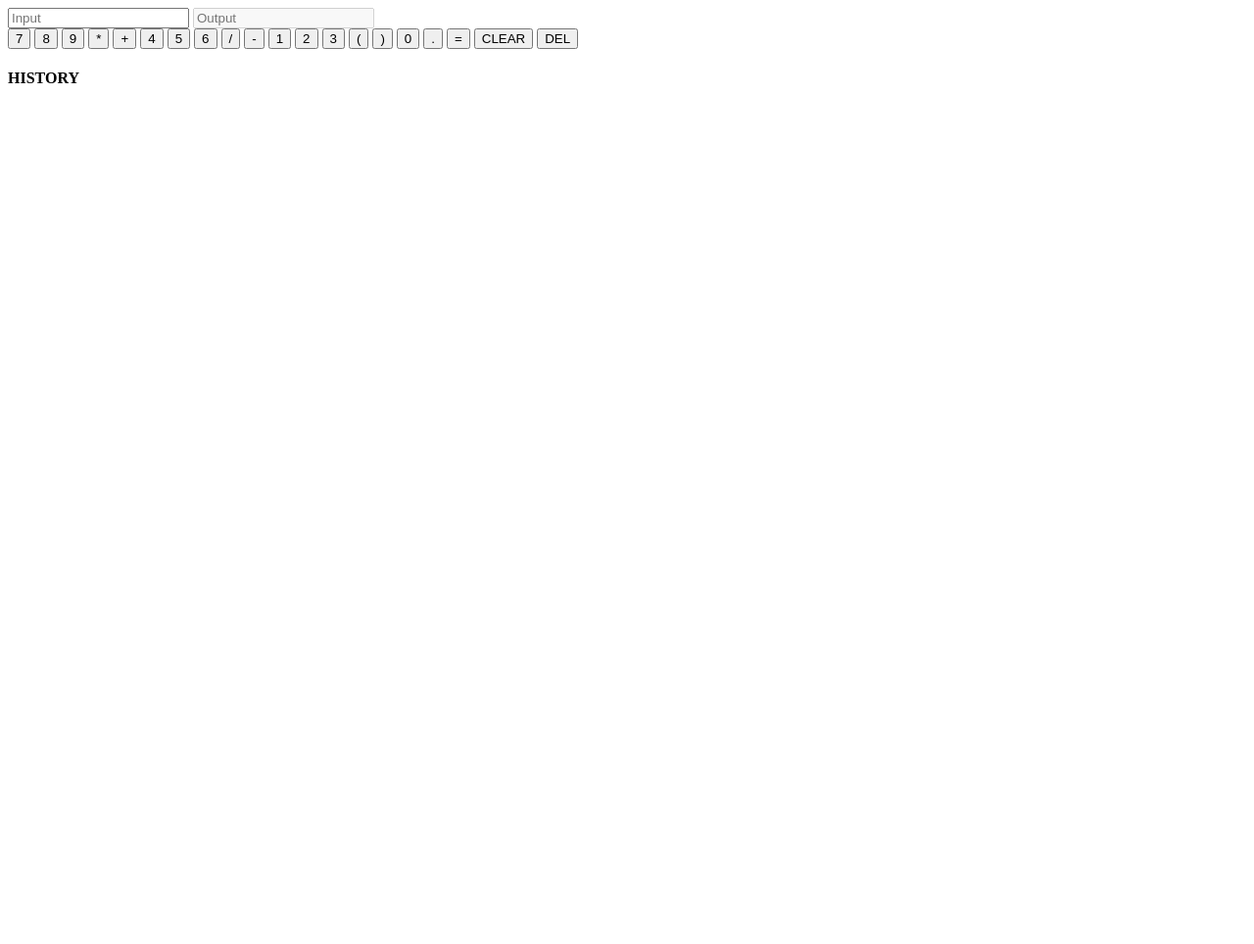
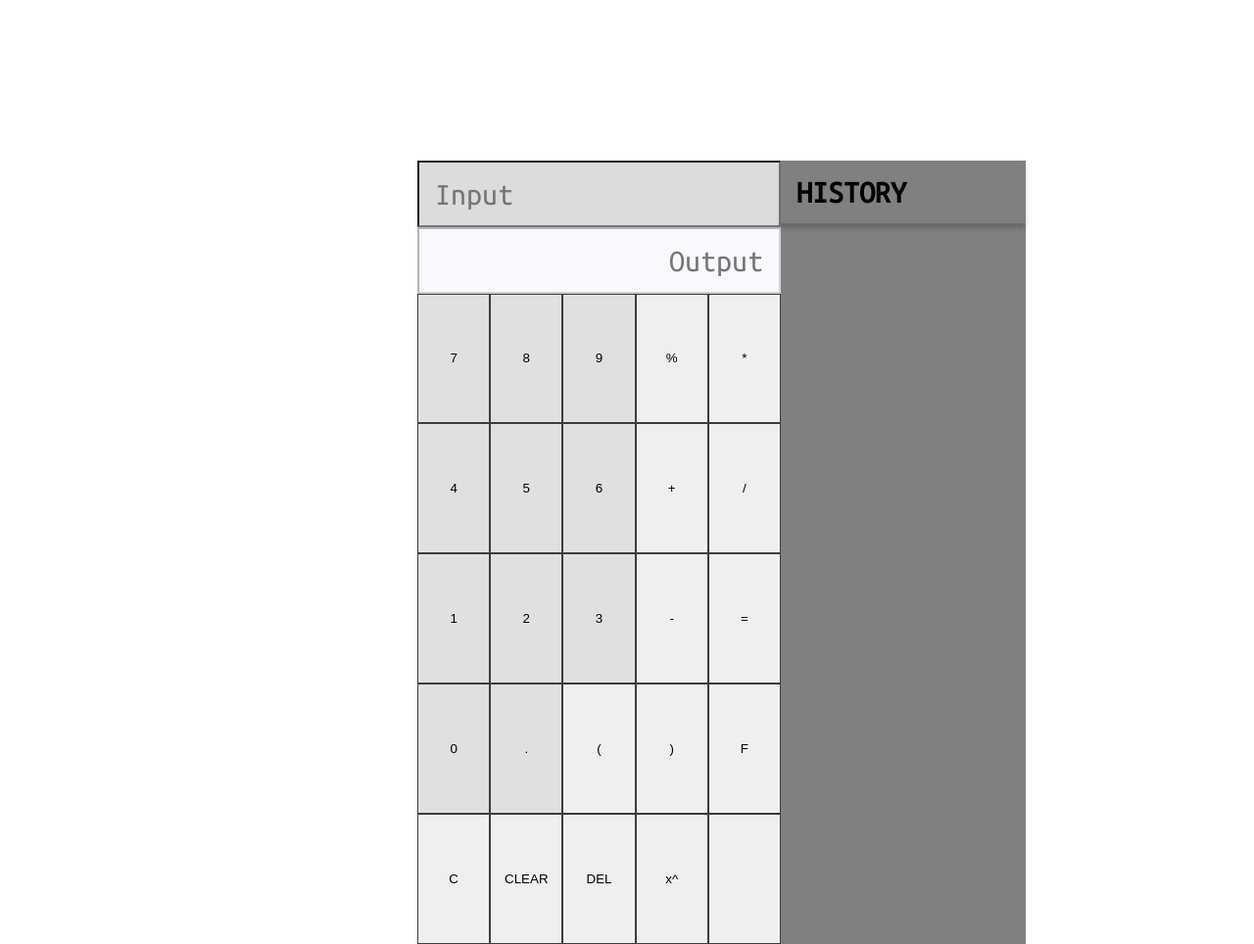
Before and after one commit to MIZOLE/Demo, a plain HTML site: page index.html in a window 1280 px wide. Shown: the whole page at 98% size. Before the commit the page ends 800 px from the top, so only its background shows below. Drawn offline with Linux system fonts and the light colour scheme.

Commit message:
adding style & html

```diff
--- a/index.html
+++ b/index.html
@@ -4,6 +4,8 @@
     <meta charset="UTF-8">
     <meta name="viewport" content="width=device-width, initial-scale=1.0">
     <title>Document</title>
+    <link rel="stylesheet" href="style.css">
+    l
 </head>
 <body>
     <div class="container">
@@ -15,26 +17,38 @@
             <button class="greyButton">7</button>
             <button class="greyButton">8</button>
             <button class="greyButton">9</button>
+            <button>%</button>
             <button>*</button>
-            <button>+</button>
+            <!-- <button >+</button> -->
 
             <button class="greyButton">4</button>
             <button class="greyButton">5</button>
             <button class="greyButton">6</button>
+            <button >+</button>
             <button>/</button>
-            <button>-</button>
+
 
             <button class="greyButton">1</button>
             <button class="greyButton">2</button>
             <button class="greyButton" class="greyButton">3</button>
+            <button>-</button>
+
+            <button class="blueButton">=</button>
+            <button class="greyButton">0</button>
+            <button class="greyButton">.</button>
             <button>(</button>
             <button>)</button>
 
-            <button class="greyButton">0</button>
-            <button class="greyButton">.</button>
-            <button class="blueButton">=</button>
+            <!-- <button class="greyButton">0</button> -->
+            <!-- <button class="greyButton">.</button> -->
+
+            <button class="ferenheits" >F</button>
+            <button class="celsius">C</button>
             <button>CLEAR</button>
             <button>DEL</button>
+            <button>x^</button>
+            <button></button>
+
           </div>
         </div>
         <div class="rightSide">
--- /dev/null
+++ b/style.css
@@ -0,0 +1,131 @@
+@import url('https://fonts.googleapis.com/css2?family=Ubuntu+Mono&display=swap');
+
+#input,
+#output {
+    padding: 0.5em;
+}
+
+#output {
+    text-align: right;
+    background-color:ghostwhite;
+    color: lightslategray;
+}
+
+* {
+    box-sizing: border-box;
+}
+
+
+
+body {
+    font-family: 'Ubuntu Mono', monospace;
+    font-size: 200%;
+    height: 377px;
+    margin: 0;
+    background-color: white;
+    color: white;
+    display: flex;
+    justify-content: center;
+    align-items: center;
+    overflow: none;
+    margin-right: 30%;
+}
+
+.container {
+    overflow: none;
+    width: 60px;
+    height: 50px;
+    background-color: rgb(40, 40, 40);
+    /* box-shadow: 0 0 4px rgb(0, 0, 0); */
+    display: grid;
+    color: white;
+    grid-template-columns: 1fr 250px;
+}
+
+.leftSide {
+    display: flex;
+    flex-direction: column;
+}
+
+.rightSide {
+    background-color:grey;
+    /* display: flex; */
+    flex-direction: column;
+    height: 100vh;
+    color: black;
+}
+
+.rightSide h4 {
+    padding: 0.5em;
+    box-shadow: 0 5px 5px rgba(0, 0, 0, 0.2);
+}
+
+h1, h2, h3, h4, h5, h6 {
+    margin: 0;
+}
+
+/* @media screen and (max-width: 700px) {
+    .rightSide {
+        display: none;
+    }
+    .container {
+        grid-template-columns: 1fr;
+    }
+} */
+
+.historyContainer {
+    flex-grow: 1;
+    overflow-y: auto;
+    overflow-x: hidden;
+}
+
+/* button, */
+input {
+    font: inherit;
+    color:black;
+    background-color:gainsboro;
+}
+
+.buttons {
+    display: grid;
+    grid-template-columns: 1fr 1fr 1fr 1fr 1fr;
+    flex-grow: 1;
+
+}
+
+.buttons button {
+    border: 1px solid rgb(60, 60, 60);
+}
+
+/* .blueButton {
+    background-color: rgb(81, 81, 164)
+} */
+
+.greyButton {
+    background-color: rgba(100, 100, 100, 0.2)
+}
+
+.historyItem {
+    /* border-bottom: 1px solid rgb(100, 100, 100); */
+    padding-left: 1em;
+    padding-right: 1em;
+    color: white;
+    font-size: 60%;
+}
+
+/* .historyItem>*:first-child {
+    padding-top: 0.5em;
+} */
+
+/* .historyItem>*:last-child {
+    text-align: right;
+} */
+
+/* ::-webkit-scrollbar {
+    background-color: transparent;
+} */
+
+ /* ::-webkit-scrollbar-thumb {
+    background-color: rgba(100, 100, 100, 0.2);
+    transition: background-color 0.3s ease;
+} */
```
